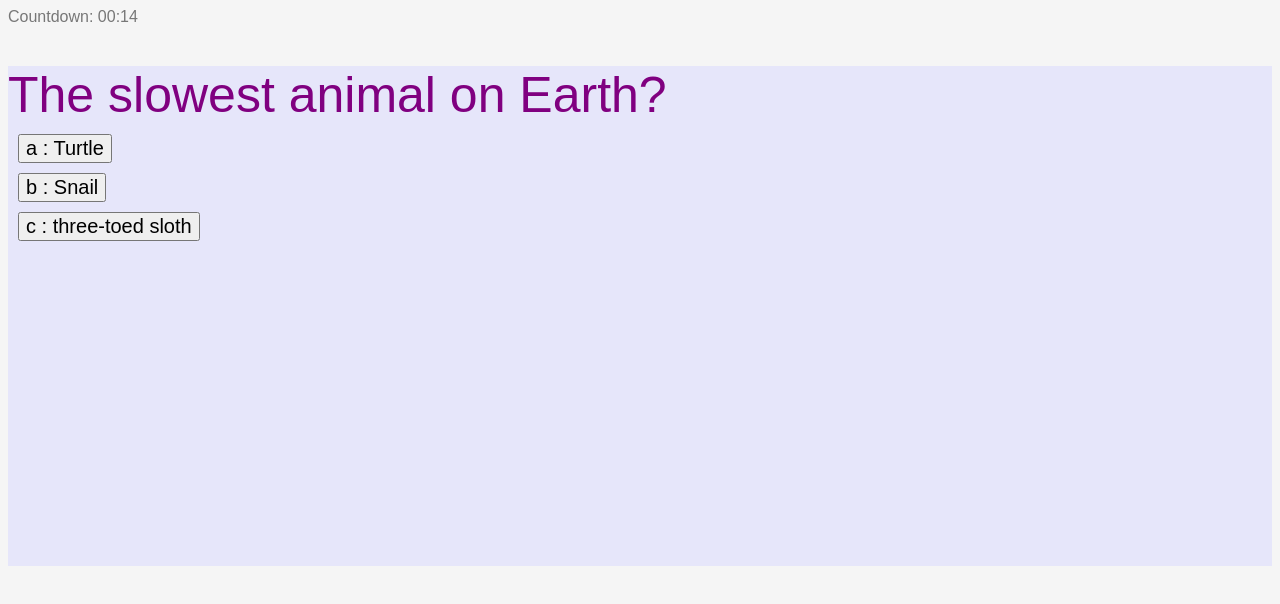
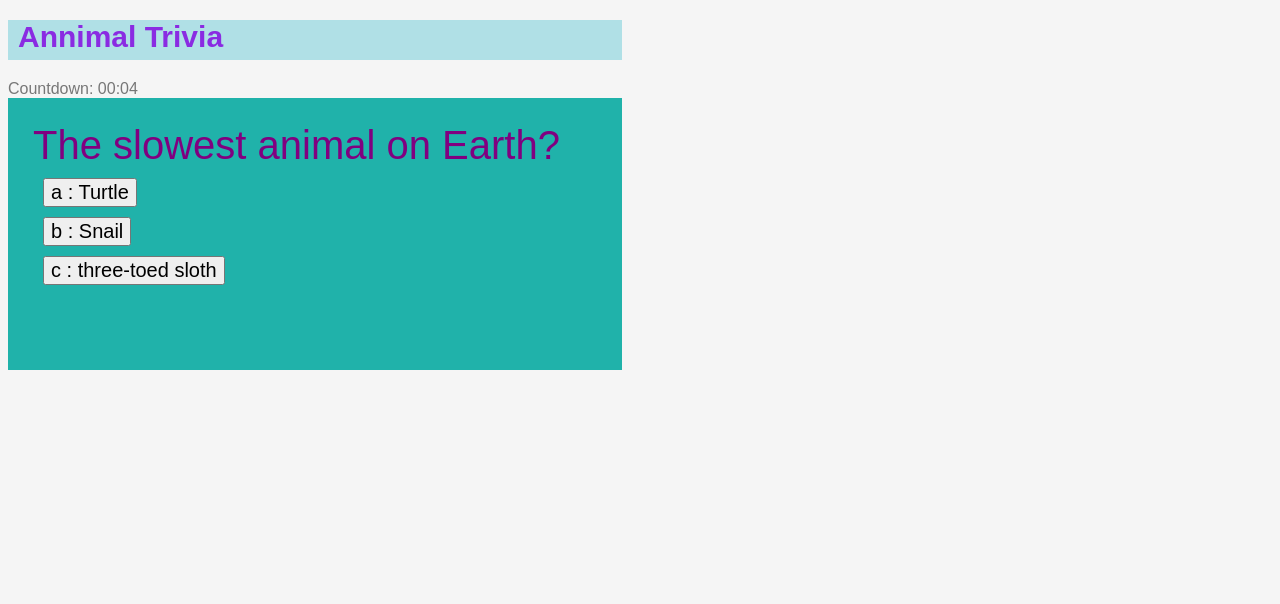
Before and after one commit to tschatzmann/TriviaGame, a plain HTML site: page index.html in a window 1280 px wide. Both pictures are taken after a click on the button "Start". Drawn offline with nearby package versions, Linux system fonts and the light colour scheme.

Commit message:
clean up code, add css and html for header

```diff
--- a/assets/css/style.css
+++ b/assets/css/style.css
@@ -3,11 +3,24 @@ body{
   font-family: 'Arial', 'Helvetica Neue', Helvetica, sans-serif;
   color: #777777;
 }
+
+h1{
+  margin-top: 20px;
+  margin-right: 650px;
+  height: 40px;
+  background: powderblue;
+  color: blueviolet;
+  font-size: 30px;
+  padding-inline-start: 10px;
+  padding-inline-end: 30px;
+
+};
   .question-container{
     position: relative;
+    margin-right: 850px;
     height: 500px;
     margin-top: 40px;
-    background:lavender;
+    background: lightseagreen;
   };
 
   #timeDisplay{
@@ -17,7 +30,18 @@ body{
 
   #triviaQuestions{
     color: purple;
-    font-size: 50px;
+    font-size: 40px;
+    background: lightseagreen;
+    margin-right: 650px;
+    padding: 25px;
+  }
+
+  #correctAnswersDisplay{
+    color: purple;
+    font-size: 40px;
+    background: lightseagreen;
+    margin-right: 650px;
+    padding: 25px;
   }
 
   .ansbuttons{
--- a/assets/javascript/app.js
+++ b/assets/javascript/app.js
@@ -1,18 +1,19 @@
 const questionContainer = document.getElementById('triviaQuestions');
 const startGamebtn = document.getElementById('startGame');
-const gameTimer = document.getElementById('timeDisplay')
+const gameTimer = document.getElementById('timeDisplay');
+const correctAnswersDisplay = document.getElementById('correctAnswersDisplay');
 
 var intervalId = "";
 var timerRunning = false;
-var time = 0;
 var questionNumber = -1;
 var searchWord = "";
 var questionMessage = "";
 let numCorrect = 0;
 let numWrong = 0;
-let seconds30 = 15;
+let seconds5 = 5;
 let minutes = 0;
 let seconds = 0;
+let answerText = '';
 
 
 const gameQuestions = [
@@ -45,40 +46,67 @@ const gameQuestions = [
             c: "School",
         },
         correctAnswer: "a",
-        GiffSearchWord: "pig"
+        GiffSearchWord: "baby pigs"
     },
+    {
+        question: "What animal has the longest lifespan?",
+        answers: {
+            a: "Elephant",
+            b: "Blue Whale",
+            c: "Giant Tortoise",
+            d: "Locust",
+        },
+        correctAnswer: "c",
+        GiffSearchWord: "Giant Tortoise"
+    },
+    {
+        question: "What is the fastest flying bird in the world?",
+        answers: {
+            a: "Harpy Eagle",
+            b: "Peregrine Falcon",
+            c: "Horned Sungem",
+            d: "Spine-tailed Swift",
+        },
+        correctAnswer: "b",
+        GiffSearchWord: "Peregrine Falcon"
+    },
+    {
+        question: " What is the largest of the great apes?",
+        answers: {
+            a: "Orangutan",
+            b: "Western Lowland Gorilla",
+            c: "Eastern Lowland Gorilla",
+            d: "Mountain Gorilla",
+        },
+        correctAnswer: "d",
+        GiffSearchWord: "Mountain Gorilla"
+    }
 ];
 
 var numberOfQuestions = (Object.keys(gameQuestions));
-console.log(numberOfQuestions);
 numberOfQuestions = numberOfQuestions.length++;
-console.log(numberOfQuestions);
 questionContainer.innerHTML = "Select Start to begin the game";
 // start the games
 startGamebtn.addEventListener('click', initGame);
 
 //
 function initGame() {
-    console.log(gameQuestions);
     questionContainer.innerHTML = "";
+    correctAnswersDisplay.innerHTML = "";
     startGamebtn.style.display = "none";
     gameTimer.innerText = "Countdown: 00:00";
-    time = 0;
     timer = 0;
     stopTimer();
-    seconds30 = 15;
-    startTimer(seconds30,gameTimer);
+    startTimer(seconds5, gameTimer);
     questionNumber++;
     buildQuestion();
-    //setTimeout(checkAnswers, 1000 * 15);
 };
 
 function startTimer(duration, gameTimer) {
     if (!timerRunning) {
         timerRunning = true;
         var timer = duration, minutes, seconds;
-            intervalId =  setInterval(function () {
-                console.log(intervalId)
+        intervalId = setInterval(function () {
             minutes = parseInt(timer / 60, 10)
             seconds = parseInt(timer % 60, 10);
 
@@ -89,10 +117,9 @@ function startTimer(duration, gameTimer) {
 
             if (--timer < 0) {
                 timer = duration;
+                checkAnswers();
             }
         }, 1000);
-    } else{
-        stopTimer();
     }
 };
 function stopTimer() {
@@ -104,23 +131,16 @@ function stopTimer() {
 
 function buildQuestion() {
     if (questionNumber < numberOfQuestions) {
-        console.log(questionNumber);
-        console.log(gameQuestions.lenght + 1);
-        // we'll need a place to store the HTML output
         const output = [];
         var currentQuestion = gameQuestions[questionNumber];
-        console.log(currentQuestion);
         questionContainer.innerHTML = output;
-
         // for each question...
-        console.log('questionNumber ' + questionNumber);
-
-        // we'll want to store the list of answer choices
+        // store the list of answer choices, seaerch word and answer text
         const answers = [];
         const gifWords = [];
+        answerText = '';
         // and for each available answer...
         for (letter in currentQuestion.answers) {
-
             // ...add an HTML radio button
             answers.push(
                 `<button class="ansbuttons"
@@ -131,15 +151,13 @@ function buildQuestion() {
           </button>`
             );
         }
-        console.log(answers);
         output.push(
 
             `<div class="question"> ${currentQuestion.question} </div>
            <div id="answerbuttons"> ${answers.join("")} </div>`
         );
         gifWords.push(currentQuestion.GiffSearchWord);
-
-        console.log('output ' + output);
+        answerText = (currentQuestion.answers[currentQuestion.correctAnswer])
         questionContainer.innerHTML = output.join("");
     }
     else {
@@ -148,53 +166,36 @@ function buildQuestion() {
 
 };
 
-$(questionContainer).on('click',".ansbuttons", function() {
-    console.log('click answer buttons');
-    console.log(this);
+$(questionContainer).on('click', ".ansbuttons", function () {
     var userAnswer = $(this).attr("answer")
-    console.log(userAnswer);
     checkAnswers(userAnswer)
 });
 
-function endGame() {
-    var gameoverTemplate = `
-        <p> Your score is ${numCorrect} out of ${gameQuestions.length}`;
-    questionContainer.innerHTML = gameoverTemplate;
-    // show number of correct answers out of total
-    stopTimer();
-    startGamebtn.style.display = "initial";
-    startGamebtn.textContent= "Restart";
-    questionNumber = -1;
-    numCorrect = 0;
-    numWrong = 0;
-    time = 0;
-};
+
 
 function checkAnswers(ans) {
     stopTimer();
     // for each question...
     var currentQuestion = gameQuestions[questionNumber];
-    console.log(questionNumber);
-    console.log(currentQuestion);
     questionContainer.innerHTML = "  ";
-
     searchWord = currentQuestion.GiffSearchWord;
-     console.log('button userAnswer ' + ans);
     // if answer is correct
     if (ans === currentQuestion.correctAnswer) {
         // add to the number of correct answers
         numCorrect++;
-        questionMessage = `You are correct. The answer is ${currentQuestion.correctAnswer}`
+        questionMessage = `You are correct. The answer is ${answerText}`
     }
     // if answer is wrong or blank
     else {
         numWrong++;
-    questionMessage = ` That is incorrect. The correct answer is ${currentQuestion.correctAnswer} `
+        questionMessage = ` That is incorrect. The correct answer is ${answerText} `
     }
-
     displayCorrectAnswer(searchWord);
-    // startTimer(seconds30,gameTimer);
-    setTimeout(initGame,1000 * 5 );
+    startTimer(seconds5, gameTimer);
+    //sleep between questions
+    sleep(3000).then(() => {
+        initGame();
+    })
 };
 
 function displayCorrectAnswer(searchWord) {
@@ -204,8 +205,6 @@ function displayCorrectAnswer(searchWord) {
         url: queryURL,
         method: "GET"
     }).then(function (response) {
-        console.log(response);
-        console.log(response.data[0].url);
         var results = response.data[0];
         // Only taking action if the photo has an appropriate rating
         if (results.rating !== "r" && results.rating !== "pg-13") {
@@ -213,10 +212,31 @@ function displayCorrectAnswer(searchWord) {
             var ptemplate = `<p>
                 ${questionMessage}</p>
                 <div>
-                <img src="${ results.images.fixed_height.url }">
+                <img src="${ results.images.fixed_height.url}">
                 </div>`
-            questionContainer.innerHTML = ptemplate;
-
+            correctAnswersDisplay.innerHTML = ptemplate;
         }
     });
 };
+
+const sleep = (milliseconds) => {
+    return new Promise(resolve => setTimeout(resolve, milliseconds))
+};
+
+function endGame() {
+    var gameoverTemplate = `
+        <p> Your score is ${numCorrect} out of ${gameQuestions.length}`;
+    questionContainer.innerHTML = gameoverTemplate;
+    // show number of correct answers out of total
+    stopTimer();
+    // reset vars
+    startGamebtn.style.display = "initial";
+    startGamebtn.textContent = "Restart";
+    questionNumber = -1;
+    numCorrect = 0;
+    numWrong = 0;
+    time = 0;
+    minutes = 0;
+    seconds = 0;
+    questionContainer.innerHTML = "Select Start to begin the game";
+};
--- a/index.html
+++ b/index.html
@@ -10,10 +10,12 @@
 </head>
 
 <body>
+    <h1>Annimal Trivia</h1>
     <div id="timeDisplay">Countdown: 00:00</div>
     <div class="question-container">
         <div id="triviaQuestions"></div>
     </div>
+    <div id="correctAnswersDisplay"></div>
     <button id="startGame">Start</button>
  </body>
 
```
Lines whose indentation alone changed are shown as unchanged.
